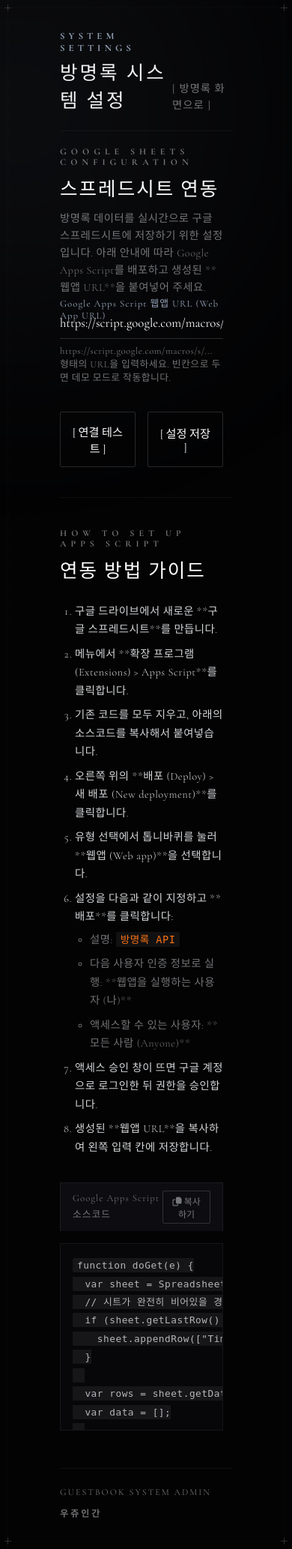
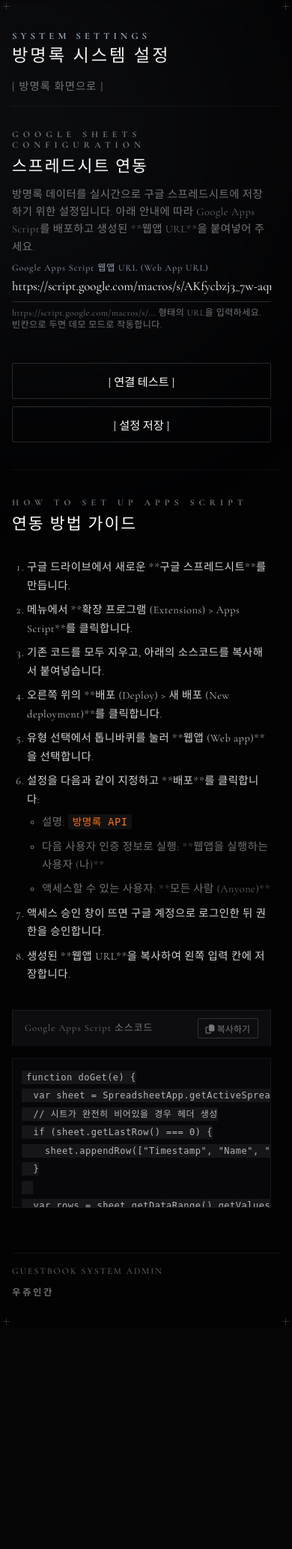
Before and after one commit to acornriver/diaf2026guestbook, a Flask app: page /admin in a window 390 px wide. Shown: the whole page at 75% size. After the commit the page ends 1767 px from the top, so only its background shows below. Run offline with Flask 3, Linux system fonts and the light colour scheme.

Commit message:
Update style.css

```diff
--- a/static/css/style.css
+++ b/static/css/style.css
@@ -951,7 +951,7 @@ body::after {
 
     .guestbook-container, .admin-container {
         grid-template-columns: 1fr;
-        gap: 40px;
+        gap: 36px;
         height: auto;
         overflow: visible;
     }
@@ -962,42 +962,152 @@ body::after {
     }
 
     .messages-feed-container {
-        max-height: 500px;
+        max-height: 520px;
+    }
+
+    .panel-header h2 {
+        white-space: normal;
+        word-break: keep-all;
+        overflow-wrap: break-word;
     }
 }
 
 @media (max-width: 576px) {
     .gallery-wrapper {
-        padding: 50px 20px;
+        padding: 40px 16px;
     }
 
-    .line-v-left { left: 10px; }
-    .line-v-right { right: 10px; }
-    .line-h-top { top: 10px; }
-    .line-h-bottom { bottom: 10px; }
+    .line-v-left { left: 8px; }
+    .line-v-right { right: 8px; }
+    .line-h-top { top: 8px; }
+    .line-h-bottom { bottom: 8px; }
 
-    .marker-top-left { top: 6px; left: 6px; }
-    .marker-top-right { top: 6px; right: 6px; }
-    .marker-bottom-left { bottom: 6px; left: 6px; }
-    .marker-bottom-right { bottom: 6px; right: 6px; }
+    .marker-top-left { top: 4px; left: 4px; }
+    .marker-top-right { top: 4px; right: 4px; }
+    .marker-bottom-left { bottom: 4px; left: 4px; }
+    .marker-bottom-right { bottom: 4px; right: 4px; }
+
+    .gallery-header {
+        flex-direction: column;
+        align-items: flex-start;
+        gap: 12px;
+        padding-bottom: 16px;
+    }
 
     .gallery-header h1 {
-        font-size: 1.6rem;
+        font-size: 1.45rem;
+        word-break: keep-all;
+        overflow-wrap: break-word;
+        line-height: 1.35;
+    }
+
+    .system-meta-top {
+        width: 100%;
+        justify-content: flex-start;
+        gap: 12px;
+    }
+
+    .feed-header {
+        flex-direction: column;
+        align-items: flex-start;
+        gap: 6px;
+    }
+
+    .panel-header {
+        margin-bottom: 20px;
+    }
+
+    .panel-header h2 {
+        font-size: 1.35rem;
+        line-height: 1.3;
+    }
+
+    .input-group label {
+        font-size: 0.92rem;
+    }
+
+    .input-group input:focus ~ label,
+    .input-group input:not(:placeholder-shown) ~ label,
+    .input-group textarea:focus ~ label,
+    .input-group textarea:not(:placeholder-shown) ~ label {
+        top: -14px;
+        font-size: 0.75rem;
+    }
+
+    .input-help-text {
+        font-size: 0.75rem;
+        margin-top: 6px;
+    }
+
+    .message-card {
+        padding: 16px 18px;
+        gap: 10px;
+    }
+
+    .card-header {
+        flex-wrap: wrap;
+        gap: 6px;
+        align-items: center;
+    }
+
+    .card-name {
+        font-size: 0.95rem;
+    }
+
+    .card-date {
+        font-size: 0.72rem;
+    }
+
+    .card-content {
+        font-size: 0.88rem;
+        line-height: 1.5;
+    }
+
+    .static-notice-box {
+        padding: 12px;
+        font-size: 0.8rem;
+        margin-top: 18px;
+    }
+
+    .code-box-container {
+        max-height: 200px;
+        padding: 12px;
+    }
+
+    .code-box-container code {
+        font-size: 0.75rem;
     }
 
     .vibe-options {
         grid-template-columns: repeat(2, 1fr);
+        gap: 8px;
+    }
+
+    .vibe-option-card {
+        padding: 10px 6px;
     }
 
     .gallery-footer {
         flex-direction: column;
         gap: 12px;
         align-items: flex-start;
+        padding-top: 16px;
+    }
+
+    .admin-actions {
+        flex-direction: column;
+        gap: 10px;
+        margin-top: 12px;
+    }
+
+    .poetic-btn {
+        width: 100%;
+        padding: 12px;
     }
 }
 
 /* Height-based Responsiveness for standard viewports (prevent vertical clipping) */
-@media (max-height: 850px) {
+@media (max-height: 850px) and (min-width: 993px) {
     .gallery-wrapper {
         padding: 40px 80px;
     }
```
